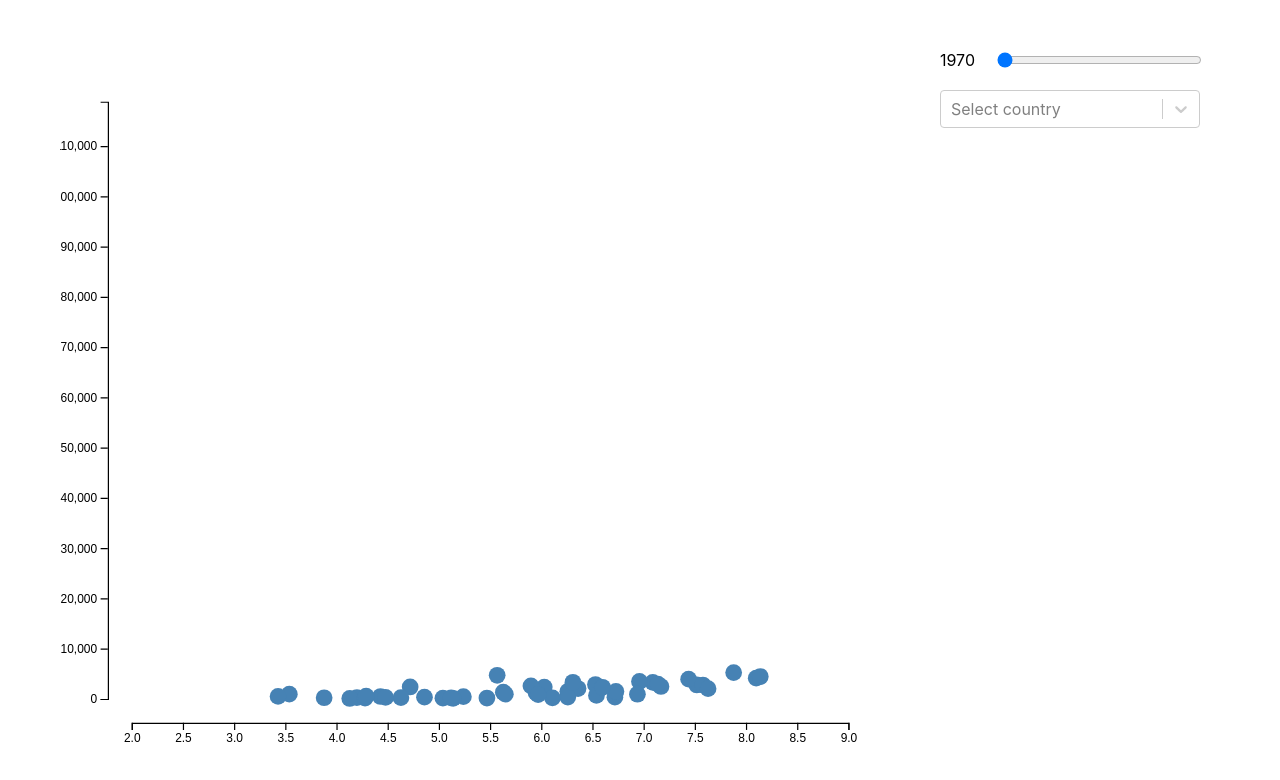
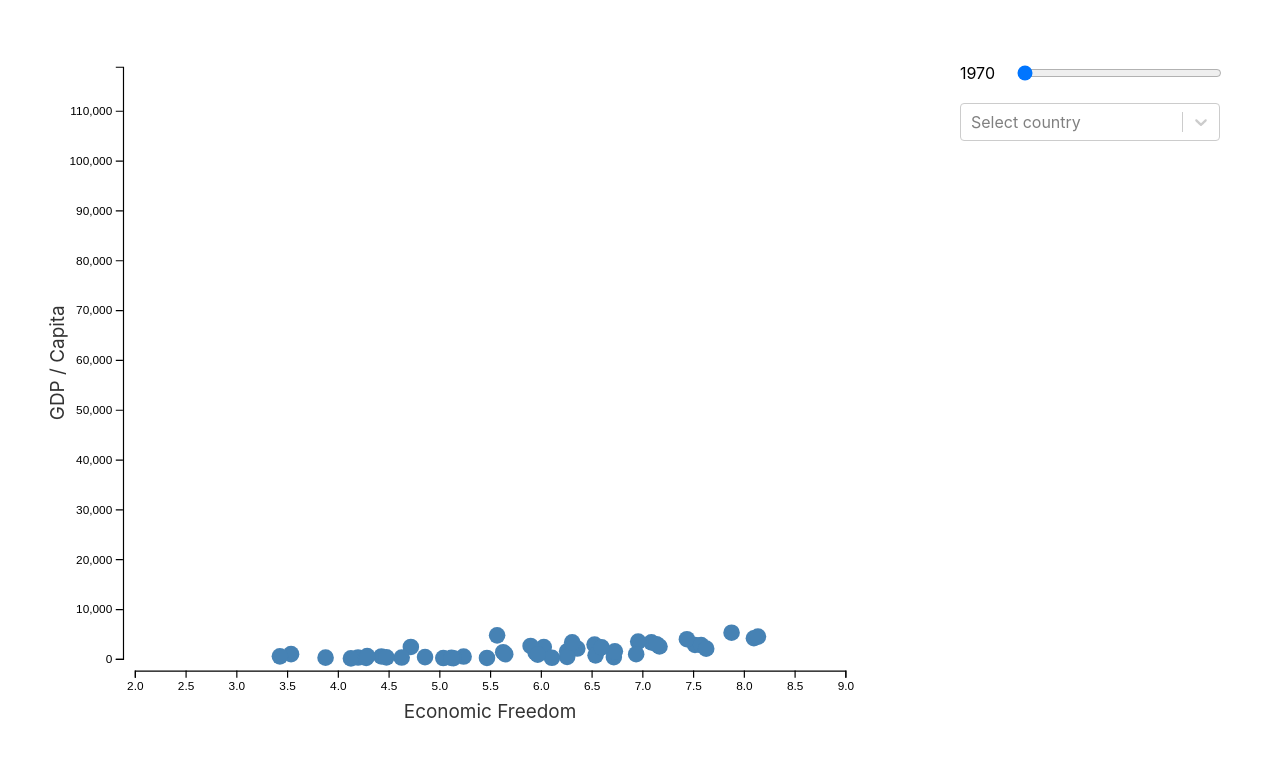
Before and after one commit to laurikin/economic-freedom-visualization, a React (Create React App) app: page / in a window 1280 px wide. Shown: the top 780 px of the page. Built offline with nearby package versions, Linux system fonts and the light colour scheme.

Commit message:
add axis labels

```diff
--- a/src/App.css
+++ b/src/App.css
@@ -16,7 +16,6 @@
     grid-template-areas:
         "chart side-bar"
     ;
-    padding: 20px;
     width: 100vw;
     max-width: 1200px;
     box-sizing: border-box;
--- a/src/App.tsx
+++ b/src/App.tsx
@@ -9,20 +9,21 @@ import Select from 'react-select'
 import './App.css'
 
 const App = ({ data: inputData }: { data: IData }) => {
+    const marginTop = 20
+    const marginBottom = 80
+    const marginLeft = 80
+    const marginRight = 80
+    const width = 600
+    const height = 500
 
     const { xDomain, yDomain, trailplotData } = inputData
     const datas = inputData.data
     const years = inputData.years
     const countries = inputData.countries
-    const margin = 60
-    const width = 600
-    const height = 500
-
     const [dataInd, setDataInd] = useState(0)
     const [selection, setSelection] = useState(new Set() as IScatterPlotSelection)
     const [domain, setDomain] = useState(Array.from(selection) as (string)[]);
     const [freeColors, setFreeColors] = useState(new Set() as Set<number>);
-
 
     const colorScale = d3.scaleOrdinal(d3.schemeCategory10).domain(domain);
     const data = datas[dataInd % years.length]
@@ -83,14 +84,22 @@ const App = ({ data: inputData }: { data: IData }) => {
         <div
             id="main-container"
         >
+            <div
+                id="chart-container"
+            >
                 <svg
-                id="chart-container"
-                viewBox={`0, 0, ${width + margin * 2}, ${height + margin * 2}`}
+                    viewBox={`0, 0, ${width + marginLeft + marginRight}, ${height + marginTop + marginBottom}`}
                 >
 
                     <ScatterPlot
                         xDomain={xDomain}
                         yDomain={yDomain}
+                        marginLeft={marginLeft}
+                        marginRight={marginRight}
+                        marginTop={marginTop}
+                        marginBottom={marginBottom}
+                        width={width}
+                        height={height}
                         selection={selection}
                         data={data}
                         onSelect={(selection) => {
@@ -101,6 +110,12 @@ const App = ({ data: inputData }: { data: IData }) => {
                     <TrailPlot
                         xDomain={xDomain}
                         yDomain={yDomain}
+                        marginLeft={marginLeft}
+                        marginRight={marginRight}
+                        marginTop={marginTop}
+                        marginBottom={marginBottom}
+                        width={width}
+                        height={height}
                         data={trailplotData}
                         selection={selection}
                         pointIndex={dataInd}
@@ -111,6 +126,7 @@ const App = ({ data: inputData }: { data: IData }) => {
                     />
 
                 </svg>
+            </div>
 
             <div
                 id="side-bar"
--- a/src/ScatterPlot.css
+++ b/src/ScatterPlot.css
@@ -84,3 +84,8 @@
     border-radius: 2px;
     background: white;
 }
+
+.axis-label {
+    fill: #333;
+    text-anchor: middle;
+}
--- a/src/ScatterPlot.tsx
+++ b/src/ScatterPlot.tsx
@@ -14,20 +14,34 @@ export interface IScatterPlotProps {
     yDomain: [number, number]
     selection: IScatterPlotSelection
     onSelect: (selection: IScatterPlotSelection) => void
+    marginLeft: number
+    marginRight: number
+    marginBottom: number
+    marginTop: number
+    width: number
+    height: number
 }
 
 
-export const ScatterPlot = ({ data, xDomain, yDomain, onSelect, selection }: IScatterPlotProps) => {
+export const ScatterPlot = ({
+    data,
+    xDomain,
+    yDomain,
+    onSelect,
+    selection,
+    marginLeft,
+    marginRight,
+    marginTop,
+    marginBottom,
+    width,
+    height
+}: IScatterPlotProps) => {
 
     const [showLabel, setShowLabel] = useState(false)
     const [hoverItem, setHoverItem] = useState(null as (IPointsDatum | null))
 
     const xAxisGroup = useRef(null)
     const yAxisGroup = useRef(null)
-
-    const margin = 60
-    const width = 600
-    const height = 500
 
     const xScale = useMemo(() => (
         d3.scaleLinear()
@@ -66,10 +80,10 @@ export const ScatterPlot = ({ data, xDomain, yDomain, onSelect, selection }: ISc
     return (
         <svg
             className={`scatterplot ${selection.size > 0 ? 'selection' : ''}`}
-            viewBox={`0, 0, ${width + margin * 2}, ${height + margin * 2}`}
+            viewBox={`0, 0, ${width + marginLeft + marginRight}, ${height + marginTop + marginBottom}`}
         >
             <g
-                transform={`translate(${margin} ${margin})`}
+                transform={`translate(${marginLeft} ${marginTop})`}
             >
                 <Points
                     data={data}
@@ -153,11 +167,23 @@ export const ScatterPlot = ({ data, xDomain, yDomain, onSelect, selection }: ISc
             </g>
             <g
                 ref={xAxisGroup}
-                transform={`translate(${margin}, ${height + margin + 20})`}
-            />
+                transform={`translate(${marginLeft}, ${height + marginTop + 10})`}
+            >
+                <text
+                    className="axis-label"
+                    transform={`translate(${width / 2},40)`}
+                >Economic Freedom</text>
+            </g>
             <g ref={yAxisGroup}
-                transform={`translate(${margin - 20}, ${margin})`}
-            />
+                transform={`translate(${marginLeft - 10}, ${marginTop})`}
+            >
+                <text
+                    className="axis-label"
+                    y={-50}
+                    x={- height / 2}
+                    transform={`rotate(-90)`}
+                >GDP / Capita</text>
+            </g>
         </svg >
     )
 
--- a/src/TrailPlot.tsx
+++ b/src/TrailPlot.tsx
@@ -26,6 +26,12 @@ export interface ITrailPlotProps {
     pointIndex: number
     onSelect: (selection: Selection) => void
     colorScale: d3.ScaleOrdinal<string, string>
+    marginLeft: number
+    marginRight: number
+    marginBottom: number
+    marginTop: number
+    height: number
+    width: number
 }
 
 export const TrailPlot = ({
@@ -35,12 +41,14 @@ export const TrailPlot = ({
     selection,
     pointIndex,
     onSelect,
-    colorScale
+    colorScale,
+    marginLeft,
+    marginRight,
+    marginBottom,
+    marginTop,
+    width,
+    height
 }: ITrailPlotProps) => {
-    const margin = 60
-    const width = 600
-    const height = 500
-
 
     const xScale = useMemo(() => (
         d3.scaleLinear()
@@ -57,10 +65,10 @@ export const TrailPlot = ({
     return (
         <svg
             className={`trailplot`}
-            viewBox={`0, 0, ${width + margin * 2}, ${height + margin * 2}`}
+            viewBox={`0, 0, ${width + marginLeft + marginRight}, ${height + marginTop + marginBottom}`}
         >
             <g
-                transform={`translate(${margin} ${margin})`}
+                transform={`translate(${marginLeft} ${marginTop})`}
             >
                 {Array.from(selection).map((id) => {
                     const { data: points } = data[id];
```
Lines whose indentation alone changed are shown as unchanged.
